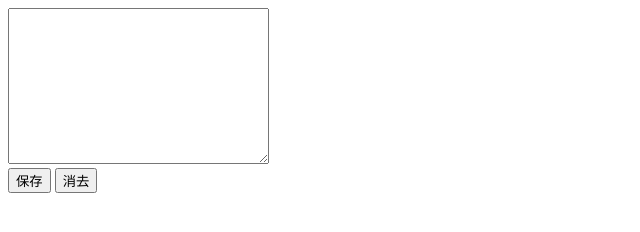
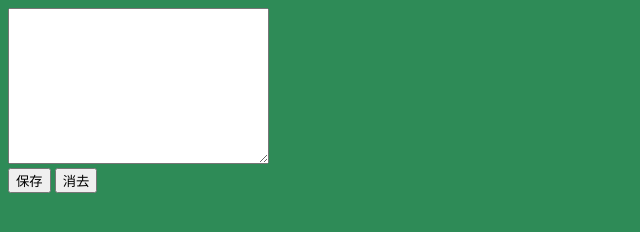
Before and after one commit to rama2017/rama2017.github.io, a plain HTML site: page index.html in a window 1280 px wide. Shown: the whole page, without its empty margins (0-640 px from the left). Drawn offline with Linux system fonts and the light colour scheme.

Commit message:
Update index.html

```diff
--- a/index.html
+++ b/index.html
@@ -6,6 +6,11 @@
 content="width=device-width,initial-scale=1.0">
 <title>メモ</title>
 <script src="jquery-3.3.1.min.js"></script>
+<style>
+	body{
+		background-color: seagreen;
+	}
+	</style>
 </head>
 
 <body>
```
